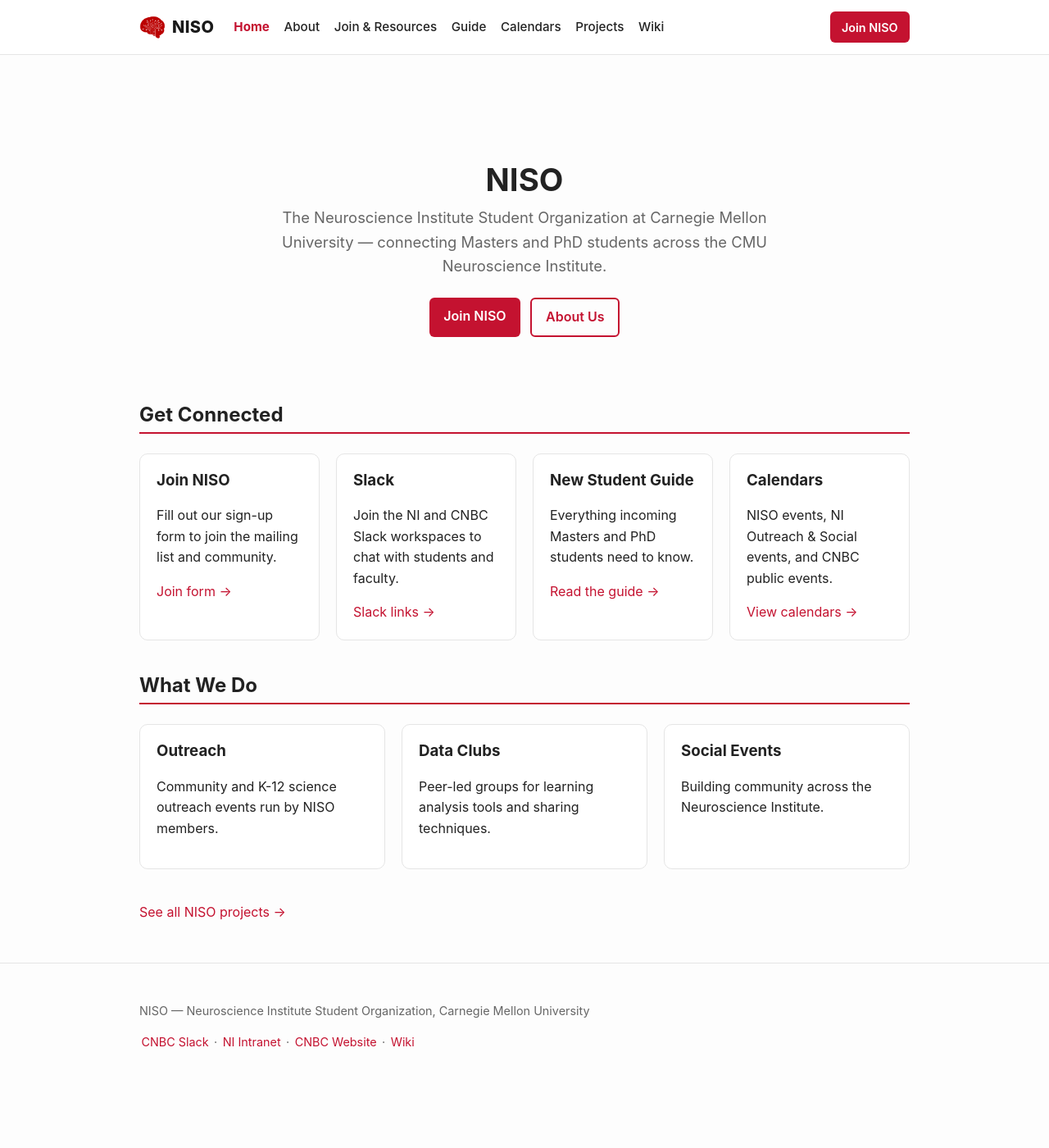
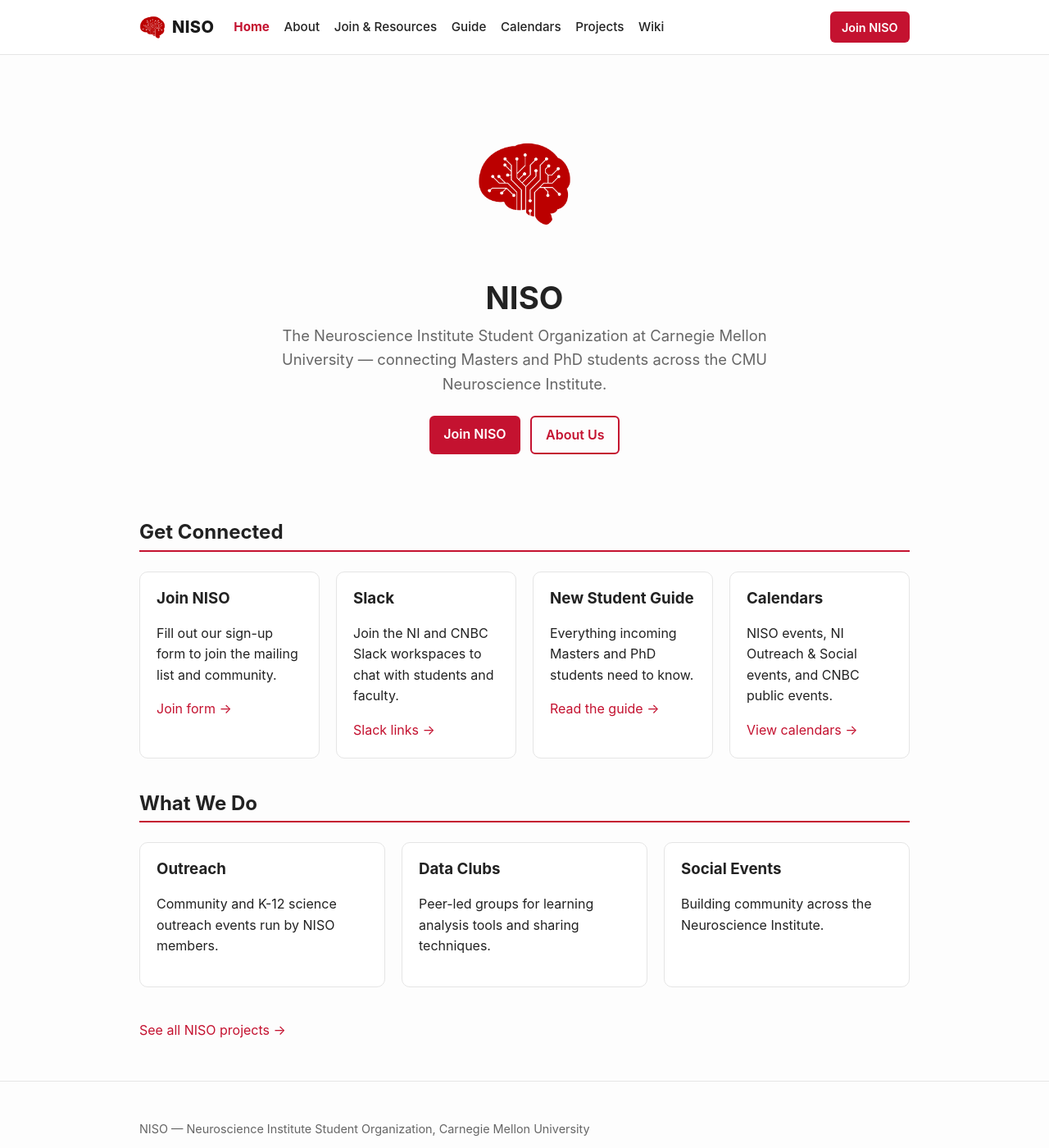
Before and after one commit to niso-cmu/niso-cmu.github.io, a Jekyll site: the page built from index.md, in a window 1280 px wide and 1400 px high. Shown: the whole window at 82% size. Built offline with Jekyll 4.4.1, drawn with Linux system fonts in a browser that asks for light colours.

Commit message:
Add logo to homepage hero

```diff
--- a/assets/css/style.css
+++ b/assets/css/style.css
@@ -99,6 +99,7 @@ h1, h2, h3 { line-height: 1.25; }
   padding: 3.5rem 0 2.5rem;
   text-align: center;
 }
+.hero-logo { height: 120px; width: auto; margin-bottom: 1rem; }
 .hero h1 { font-size: 2.4rem; margin-bottom: 0.5rem; }
 .hero p { color: var(--muted); font-size: 1.15rem; max-width: 640px; margin: 0 auto 1.5rem; }
 .hero-actions { display: flex; gap: 0.75rem; justify-content: center; flex-wrap: wrap; }
--- a/index.md
+++ b/index.md
@@ -4,6 +4,7 @@ title: Home
 ---
 
 <section class="hero">
+  <img class="hero-logo" src="{{ '/assets/img/Red.png' | relative_url }}" alt="NISO logo">
   <h1>NISO</h1>
   <p>The Neuroscience Institute Student Organization at Carnegie Mellon University — connecting Masters and PhD students across the CMU Neuroscience Institute.</p>
   <div class="hero-actions">
```
